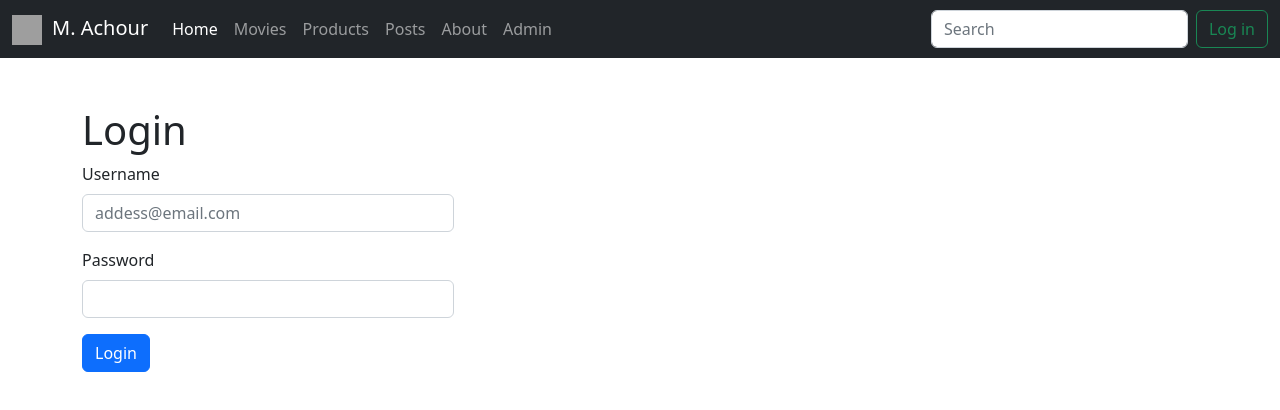
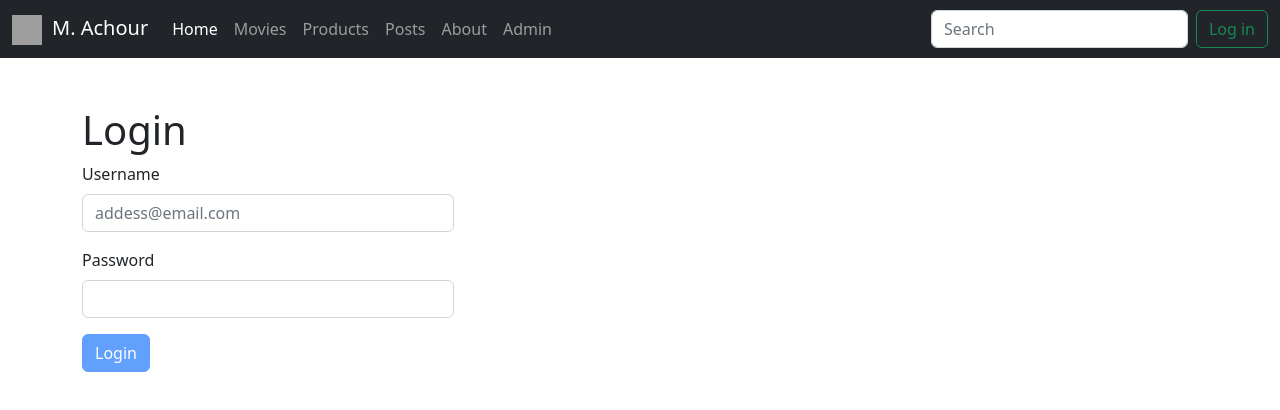
Before and after one commit to mohamedAchour/react-project, a React (Create React App) app: page /login in a window 1280 px wide. Shown: the top 410 px of the page. Built offline with nearby package versions, Linux system fonts and the light colour scheme; grey boxes are pictures that could not be loaded.

Commit message:
disable submit button on errors

```diff
--- a/src/components/loginForm.tsx
+++ b/src/components/loginForm.tsx
@@ -36,7 +36,6 @@
 
     if (error) errorsTmp[name] = error;
     else delete errorsTmp[name];
-    console.log(errors);
     setErrors(errorsTmp);
     const accountTmp: AccountState = { ...account };
     const currentField = name;
@@ -67,7 +66,11 @@
           error={errors?.password}
           required
         />
-        <button type="submit" className="btn btn-primary">
+        <button
+          type="submit"
+          disabled={!!formValidate(account)}
+          className={`btn btn-primary`}
+        >
           Login
         </button>
       </form>
```
